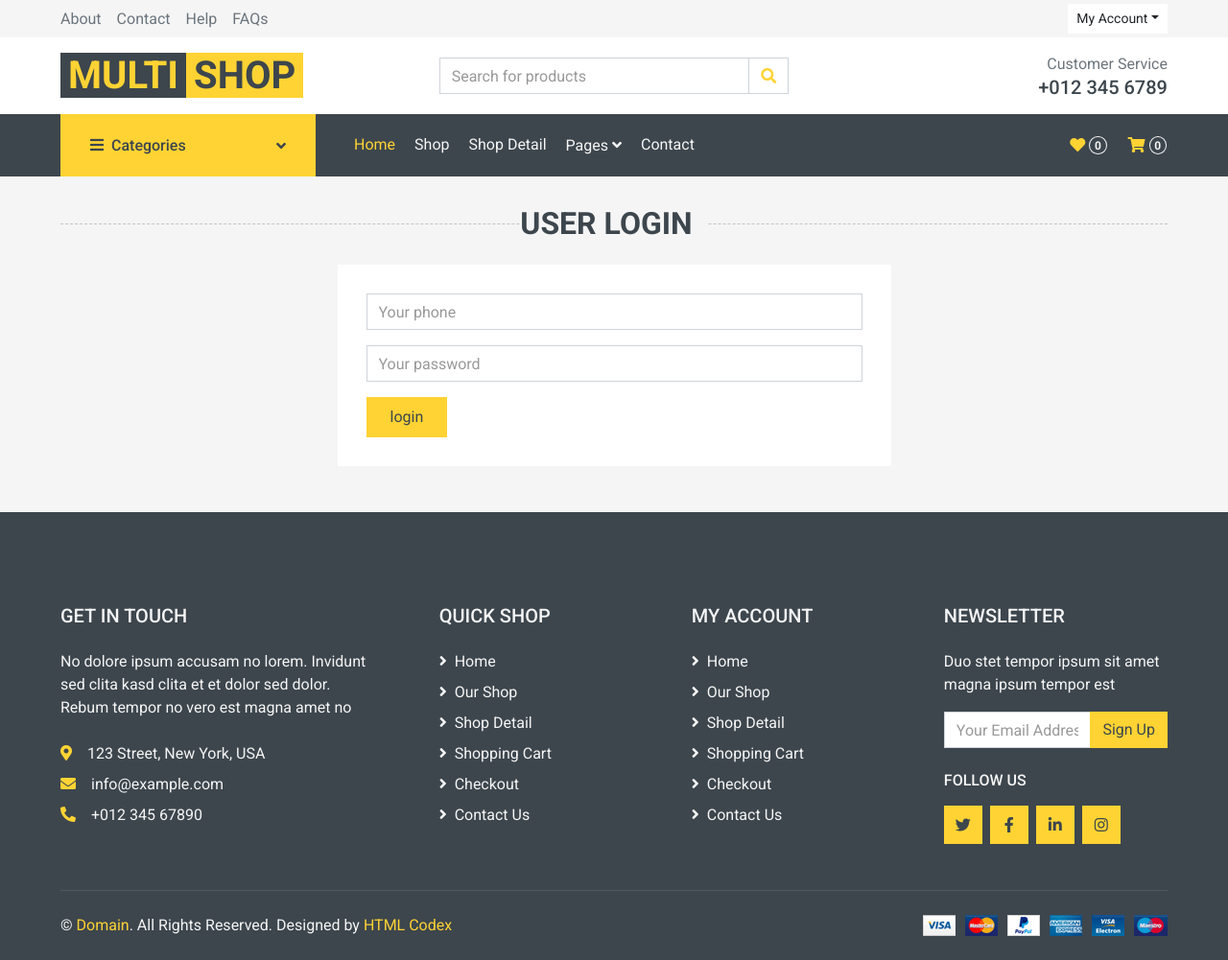
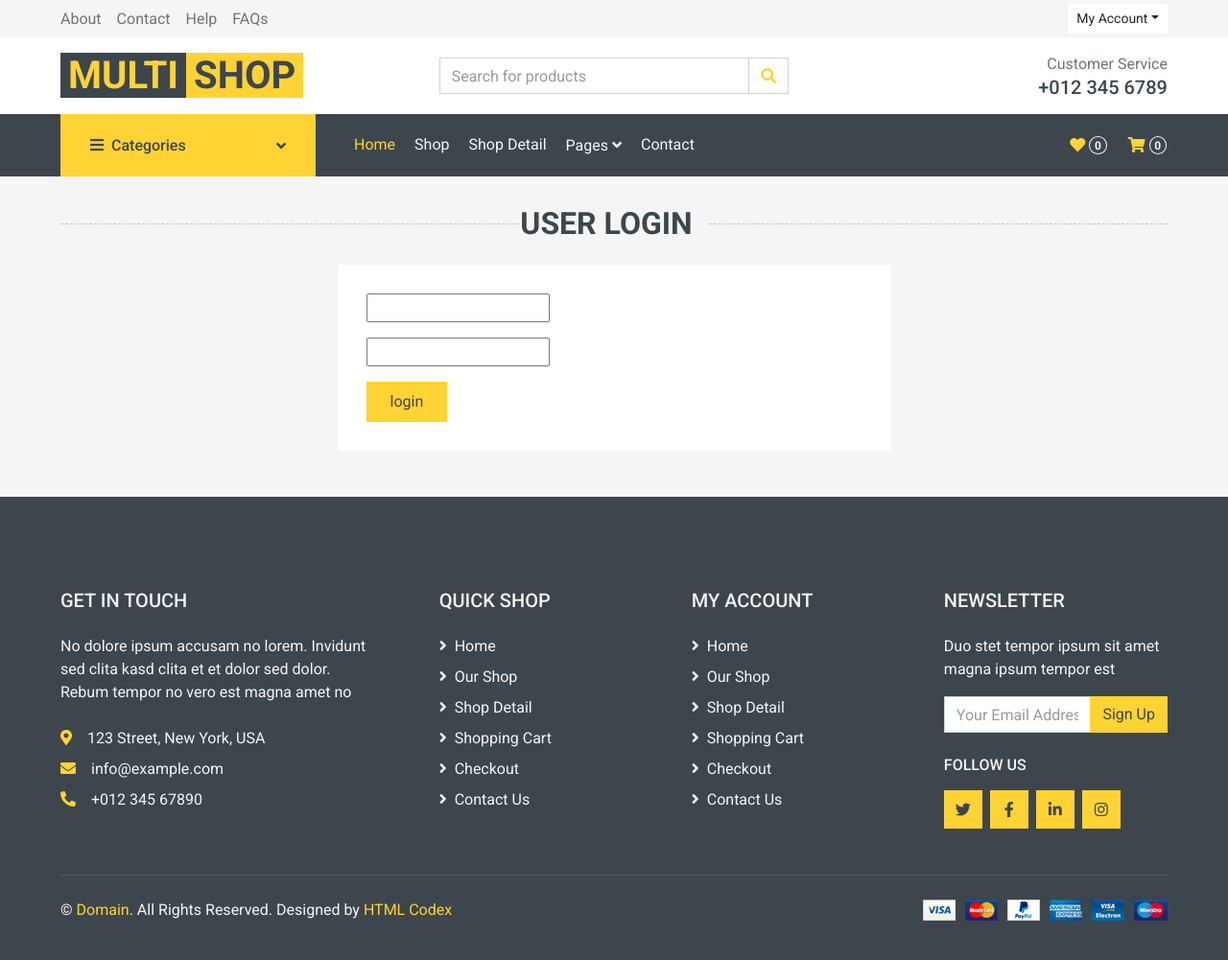
Before and after one commit to matintalkhbi/multi_shop, a Django app: template account_app/templates/account_app/login.html in a window 1280 px wide. Shown: the whole page at 96% size. After the commit the page ends 960 px from the top, so only its background shows below. Run offline with Django 3.2, Linux system fonts and the light colour scheme; the template is opened without the code that fills it, so the values that code supplies are empty, except form fields; tables that the repository leaves empty hold one stand-in row (values such as "Sample post"); form fields are guessed from the names that the template uses; some libraries are stand-ins or nearby versions.

Commit message:
login template

```diff
--- a/account_app/models.py
+++ b/account_app/models.py
@@ -1,5 +1,6 @@
 from django.db import models
 from django.contrib.auth.models import BaseUserManager, AbstractBaseUser
+from django import forms
 
 
 class UserManager(BaseUserManager):
@@ -69,3 +70,8 @@ class User(AbstractBaseUser):
         "Is the user a member of staff?"
         # Simplest possible answer: All admins are staff
         return self.is_admin
+
+
+class LoginForm(forms.Form):
+    phone = forms.CharField(widget=forms.TextInput(attrs={'class': 'form-control'}))
+    password = forms.CharField(widget=forms.PasswordInput(attrs={'class': 'form-control'}))
--- a/account_app/templates/account_app/login.html
+++ b/account_app/templates/account_app/login.html
@@ -11,15 +11,14 @@
             <div class=" mb-5 contact-us" style="">
                 <div class="contact-form bg-light p-30">
                     <div id="success"></div>
-                    <form name="sentMessage" id="contactForm" novalidate="novalidate">
+                    <form method="post">
+                        {% csrf_token %}
                         <div class="control-group">
-                            <input type="text" class="form-control" id="phone" placeholder="Your phone"
-                                required="required" data-validation-required-message="Please enter your phone" />
+                            {{ form.phone }}
                             <p class="help-block text-danger"></p>
                         </div>
                         <div class="control-group">
-                            <input type="password" class="form-control" id="password" placeholder="Your password"
-                                required="required" data-validation-required-message="Please enter your password" />
+                            {{ form.password }}
                             <p class="help-block text-danger"></p>
                         </div>
                         <div>
--- a/account_app/urls.py
+++ b/account_app/urls.py
@@ -5,5 +5,5 @@ from . import views
 app_name = 'account_app'
 
 urlpatterns = [
-    path('login', views.login, name='login'),
+    path('login', views.UserLogin.as_view(), name='login'),
 ]
```
Also changed, not shown: account_app/views.py (+9 -3 lines).
